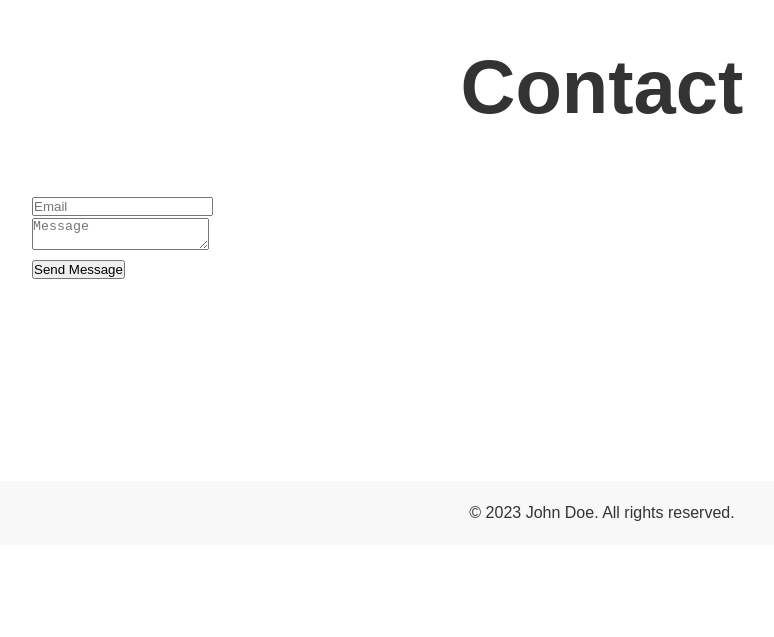
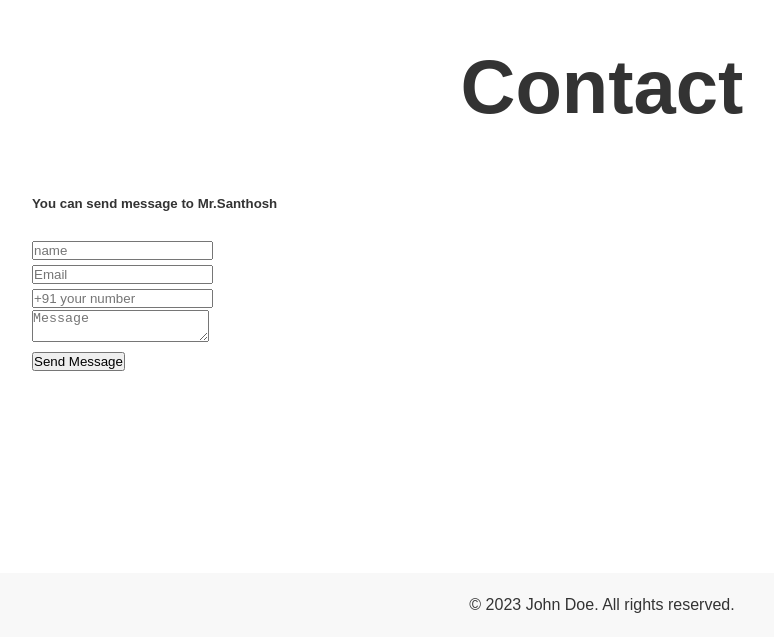
Before and after one commit to santhoshsandan/portfolio, a plain HTML site: page index.html in a window 1280 px wide. Shown: the part 4151-4788 px from the top of the page, without its empty margins (38-812 px from the left). Before the commit the page ends 4696 px from the top, so only its background shows below. Drawn offline with Linux system fonts and the light colour scheme.

Commit message:
Update index.html

```diff
--- a/index.html
+++ b/index.html
@@ -125,8 +125,11 @@
         <section id="contact">
           <div class="container">
             <h2>Contact</h2>
+              <h5>You can send message to Mr.Santhosh</h5><br/>
             <form <form action="https://formsubmit.co/c2bb189021a9da87bf0eda8739d2e3d3" method="POST">
-              <input type="text" class="form-control" name="name" id="email" placeholder="Email"> <br />
+              <input type="text" class="form-control" name="name" id="name" placeholder="name"> <br />
+               <input type="text" class="form-control" name="name" id="email" placeholder="Email"> <br />
+              <input type="text" class="form-control" name="name" id="phone" placeholder="+91 your number"> <br />
               <textarea  class="form-label" name="name" id="comments" placeholder="Message"></textarea> <br />
                <button type="submit">Send Message</button>
             </form>
```
